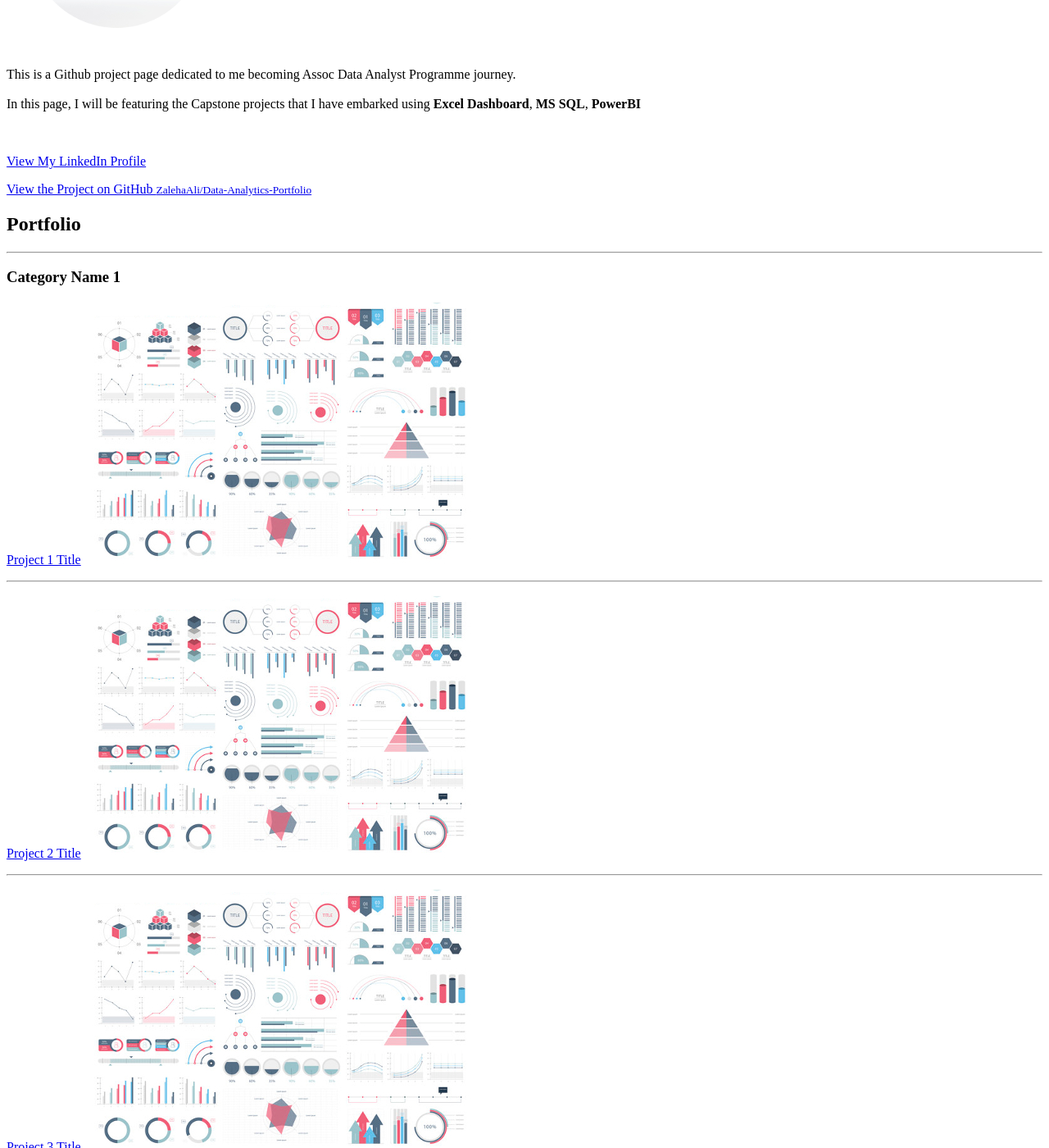
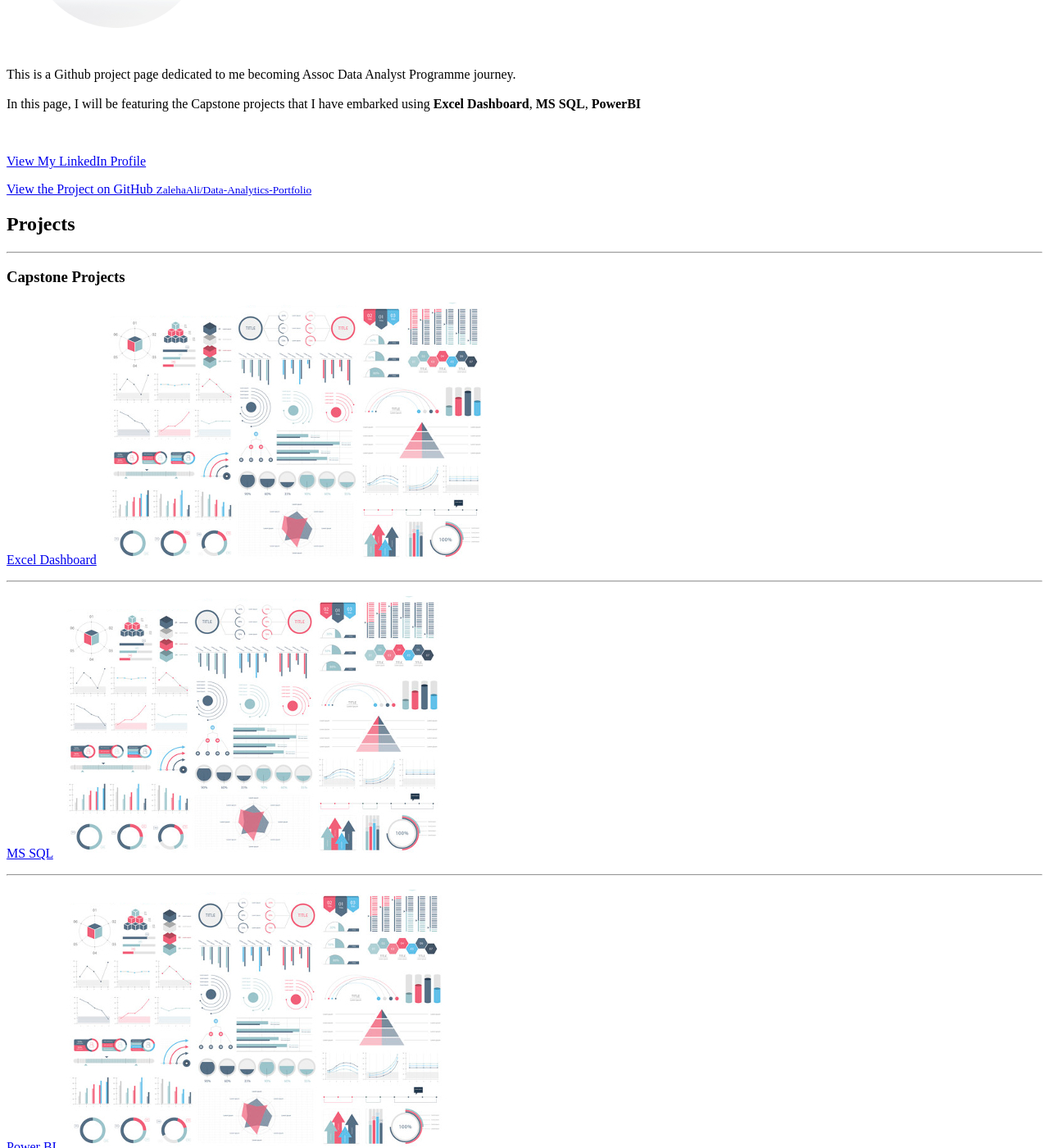
Before and after one commit to ZalehaAli/Data-Analytics-Portfolio, a Jekyll site: the page built from index.md, in a window 1280 px wide and 1400 px high, scrolled down 288 px. Shown: the whole window at 82% size. Built offline with Jekyll 4.4.1, drawn with Linux system fonts in a browser that asks for light colours; our own code applies the rules of GitHub Pages for plain Markdown files.

Commit message:
Update index.md

```diff
--- a/index.md
+++ b/index.md
@@ -1,21 +1,26 @@
-## Portfolio
+## Projects
 
 ---
 
-### Category Name 1
+### Capstone Projects
 
-[Project 1 Title](/sample_page)
+[Excel Dashboard](/sample_page)
 <img src="images/dummy_thumbnail.jpg?raw=true"/>
 
 ---
-[Project 2 Title](/pdf/sample_presentation.pdf)
+[MS SQL](/pdf/sample_presentation.pdf)
 <img src="images/dummy_thumbnail.jpg?raw=true"/>
 
 ---
-[Project 3 Title](http://example.com/)
+[Power BI](http://example.com/)
 <img src="images/dummy_thumbnail.jpg?raw=true"/>
 
 ---
+
+[Python](http://example.com/)
+<img src="images/dummy_thumbnail.jpg?raw=true"/>
+
+----
 
 ### Category Name 2
 
```
